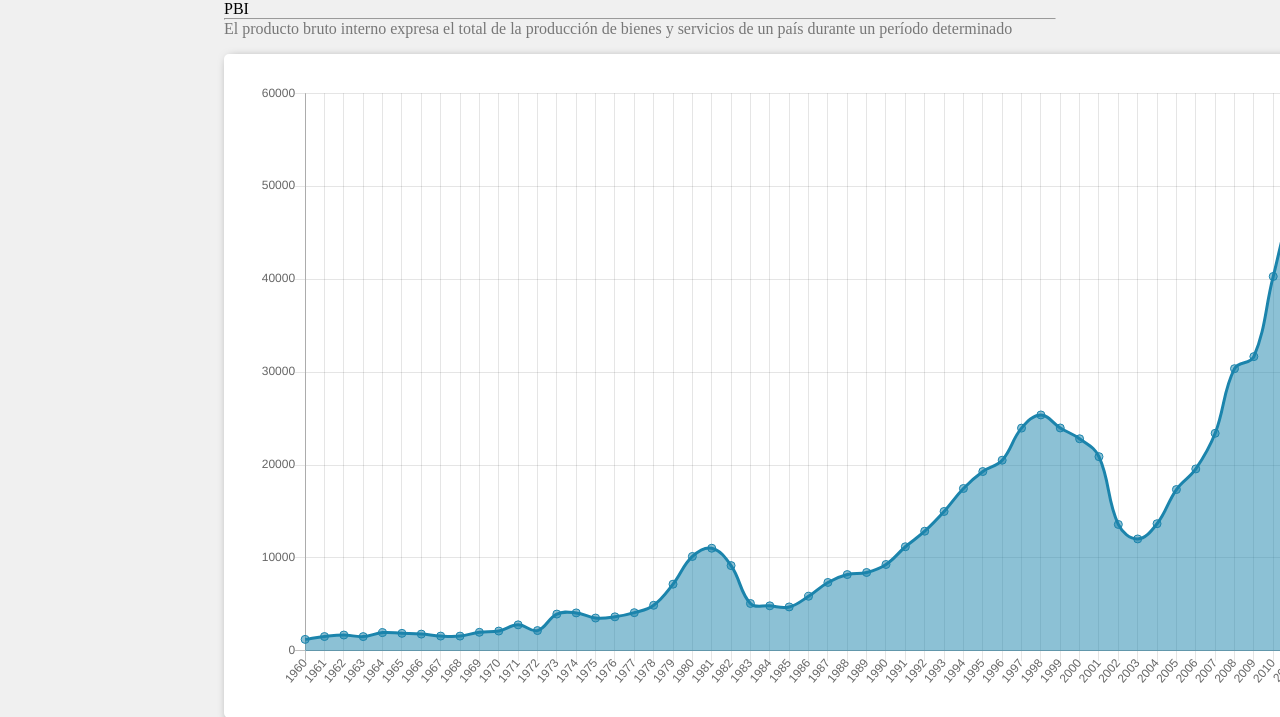
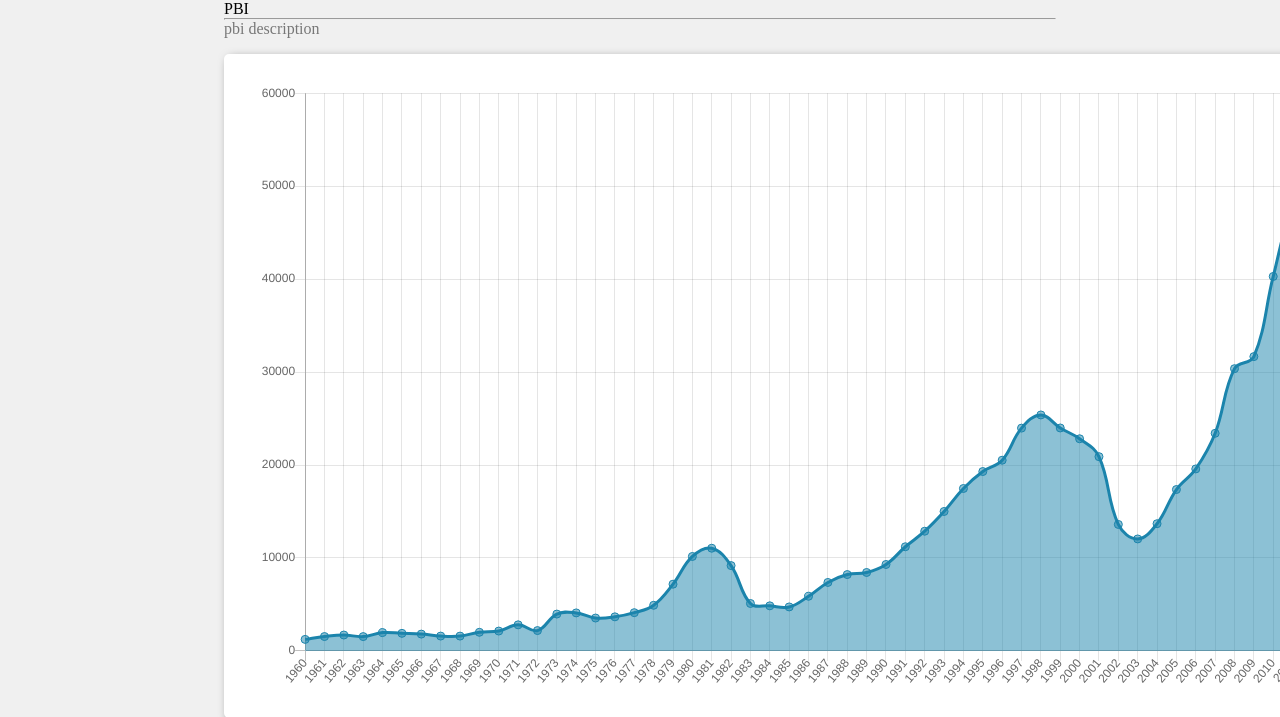
Before and after one commit to jpmsoftware/urunomics, a Node server app: page /pbi/pbi in a window 1280 px wide; the page is wider, and only the part inside the window is pictured. Shown: the part 94-811 px from the top of that part. Run offline with Node 20, Linux system fonts and the light colour scheme.

Commit message:
solved issue npm script missing

```diff
--- a/data/pbi/pbi.json
+++ b/data/pbi/pbi.json
@@ -1,4 +1,7 @@
-[
+{
+    "name": "PBI",
+    "description": "pbi description",
+    "dataset": [
         {
             "key": "1960",
             "value": 1242
@@ -240,3 +243,4 @@
             "value": 56045
         }
     ]
+}
--- a/package.json
+++ b/package.json
@@ -4,6 +4,7 @@
   "description": "",
   "main": "index.js",
   "scripts": {
+    "start": "node app.js",
     "test": "echo \"Error: no test specified\" && exit 1"
   },
   "repository": {
--- a/views/indicator.ejs
+++ b/views/indicator.ejs
@@ -31,10 +31,15 @@
 
     <script src="https://cdn.jsdelivr.net/npm/chart.js@2.9.4/dist/Chart.min.js"></script>
     <script defer>
-        var labels = '<%= data.map((element) => element.key) %>';
-        var data = '<%= data.map((element) => element.value) %>';
+        var name = '<%= data.name %>';
+        var description = '<%= data.description %>';
+        var labels = '<%= data.dataset.map((element) => element.key) %>';
+        var data = '<%= data.dataset.map((element) => element.value) %>';
         labels = labels.split(',');
         data = data.split(',');
+
+        document.querySelector('.indicator-name').innerHTML = name;
+        document.querySelector('.indicator-description').innerHTML = description;
 
         var ctx = document.getElementById('chart').getContext('2d');
         var chart = new Chart(ctx, {
```
Lines whose indentation alone changed are shown as unchanged.
